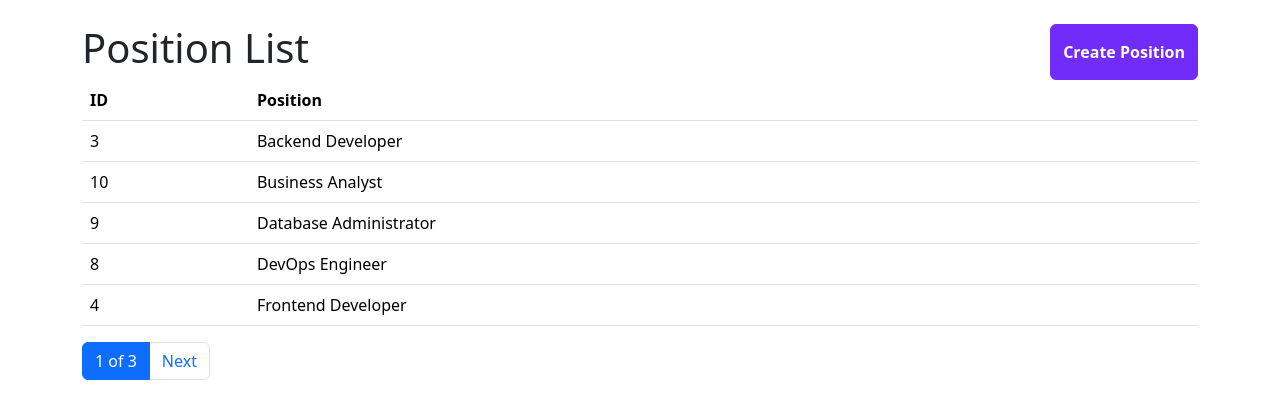
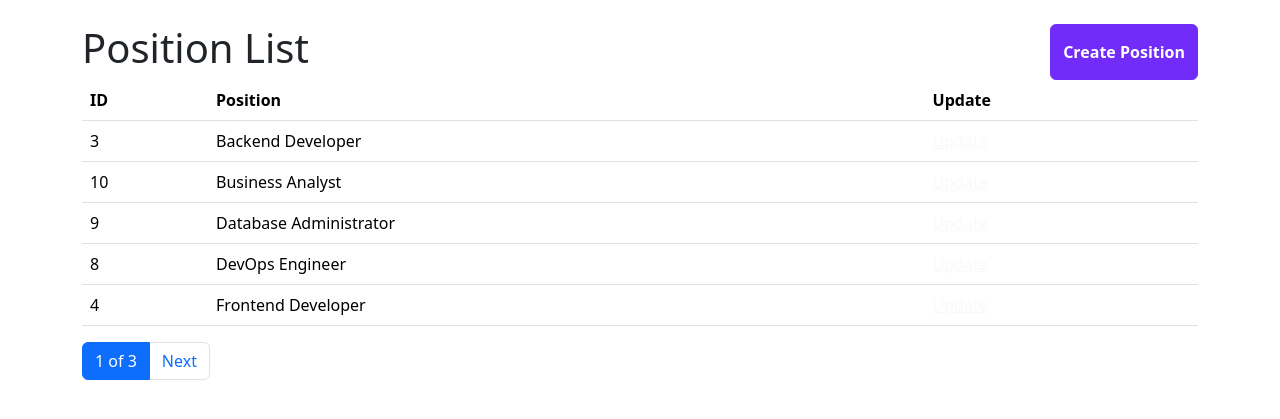
Before and after one commit to pavliukkk/task-manager, a Django app: page /positions/ in a window 1280 px wide. Shown: the part 73-492 px from the top of the page. Run offline with Django 5.2, Linux system fonts and the light colour scheme; a user stored in the database is signed in; data comes from the database, SQL or seed files in the repository; some libraries are stand-ins or nearby versions.

Commit message:
implemented update Position feature, created url & added button 'Update' for each item in position_list

```diff
--- a/task_manager/urls.py
+++ b/task_manager/urls.py
@@ -9,7 +9,8 @@ from .views import (
     WorkerCreateView,
     PositionCreateView,
     TaskCreateView,
-    TaskTypeCreateView
+    TaskTypeCreateView,
+    PositionUpdateView,
 )
 
 app_name = 'task_manager'
@@ -18,6 +19,7 @@ urlpatterns = [
     path("", index, name="index"),
     path("positions/", PositionListView.as_view(), name="position-list"),
     path("positions/create/", PositionCreateView.as_view(), name="position-create"),
+    path("positions/<int:pk>/update/", PositionUpdateView.as_view(), name="position-update"),
     path("workers/", WorkerListView.as_view(), name="worker-list"),
     path("workers/create/", WorkerCreateView.as_view(), name="worker-create"),
     path("tasks/", TaskListView.as_view(), name="task-list"),
--- a/task_manager/views.py
+++ b/task_manager/views.py
@@ -47,6 +47,12 @@ class PositionListView(LoginRequiredMixin, generic.ListView):
     paginate_by = 5
 
 
+class PositionUpdateView(LoginRequiredMixin, generic.UpdateView):
+    model = Position
+    fields = "__all__"
+    success_url = reverse_lazy("task_manager:position-list")
+
+
 class WorkerListView(LoginRequiredMixin, generic.ListView):
     model = Worker
     template_name = "task_manager/worker_list.html"
--- a/templates/task_manager/position_list.html
+++ b/templates/task_manager/position_list.html
@@ -13,11 +13,17 @@
         <tr>
           <th>ID</th>
           <th>Position</th>
+          <th>Update</th>
         </tr>
         {% for position in position_list %}
           <tr>
             <td>{{ position.id }}</td>
             <td>{{ position.name }}</td>
+            <td>
+              <a class="link-light" href="{% url 'task_manager:position-update' pk=position.id %}">
+                Update
+              </a>
+            </td>
           </tr>
         {% endfor %}
       </table>
```
